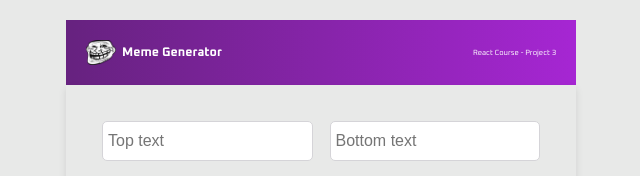
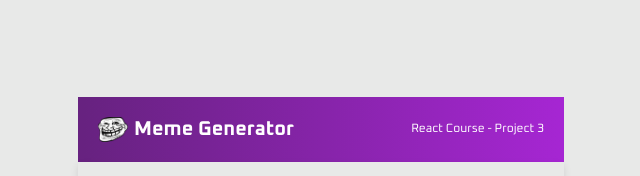
Before and after one commit to BasemYahia402/Memes-Generator, a React (Vite) app: page / in a window 1280 px wide. Shown: the top 176 px of the page, without its empty margins (319-959 px from the left). Built offline with nearby package versions, Linux system fonts and the light colour scheme; no server answers; a web font is replaced by a local one.

Commit message:
new changes in index.css

```diff
--- a/src/index.css
+++ b/src/index.css
@@ -4,15 +4,19 @@
 @import url("https://fonts.googleapis.com/css2?family=Bai+Jamjuree:wght@300;400;600;700&display=swap");
 @import url("https://fonts.googleapis.com/css2?family=Cairo:wght@400;600;700&display=swap");
 html {
-  font-size: 10px;
   scroll-behavior: smooth;
 }
 
 body {
+  min-width: 320px;
+  min-height: 100vh;
+  margin: 0;
+  display: flex;
+  place-items: center;
   background-color: #E8E9E8;
   color: #171716;
   font-family: "Oxanium", cursive;
-  font-size: 1.6rem;
+  font-size: 1rem;
   font-weight: 400;
   line-height: 1.6;
   overflow-x: hidden;
@@ -23,11 +27,11 @@ body {
 }
 
 ::-webkit-scrollbar-track {
-  background-color: black;
+  background-color: white;
 }
 
 ::-webkit-scrollbar-thumb {
-  background-color: white;
+  background: linear-gradient(90deg, #672280 1.18%, #A626D3 100%);
 }
 
 ::-webkit-scrollbar-thumb:hover {
```
